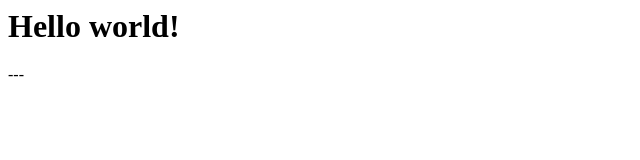
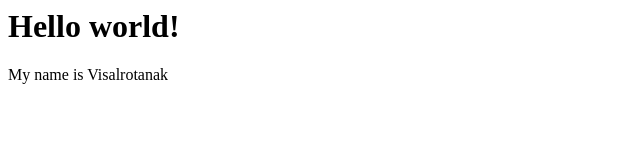
Before and after one commit to tigerscave/kirirom-code-review-dojo, a plain HTML site: page question-0/index.html in a window 1280 px wide. Shown: the whole page, without its empty margins (0-640 px from the left). Drawn offline with Linux system fonts and the light colour scheme.

Commit message:
Add my name

```diff
--- a/question-0/index.html
+++ b/question-0/index.html
@@ -5,6 +5,6 @@
   </head>
   <body>
     <h1>Hello world!</h1>
-    <p>---</p>
+    <p>My name is Visalrotanak</p>
   </body>
 </html>
```
